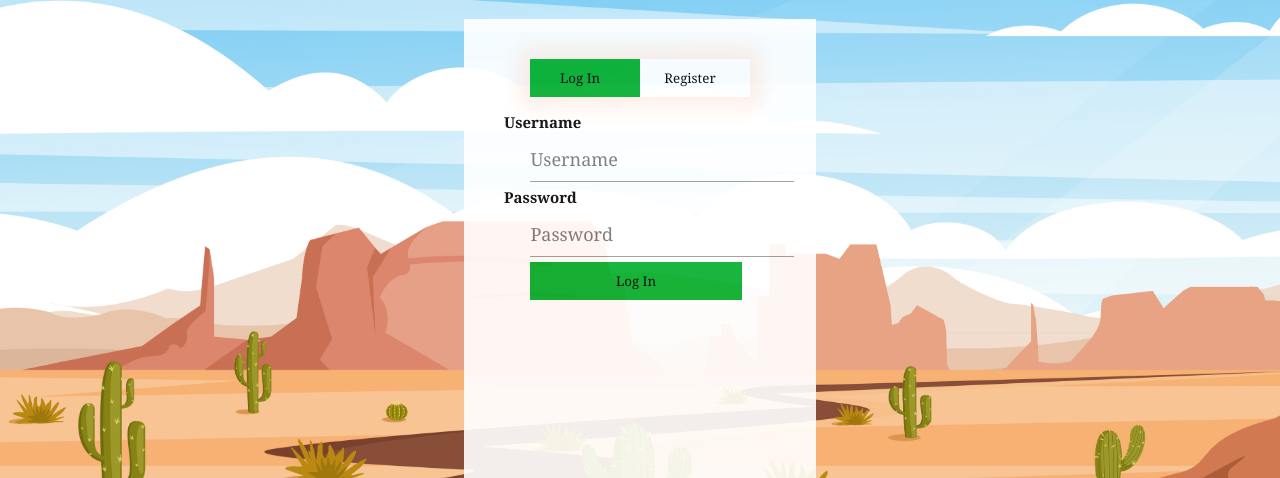
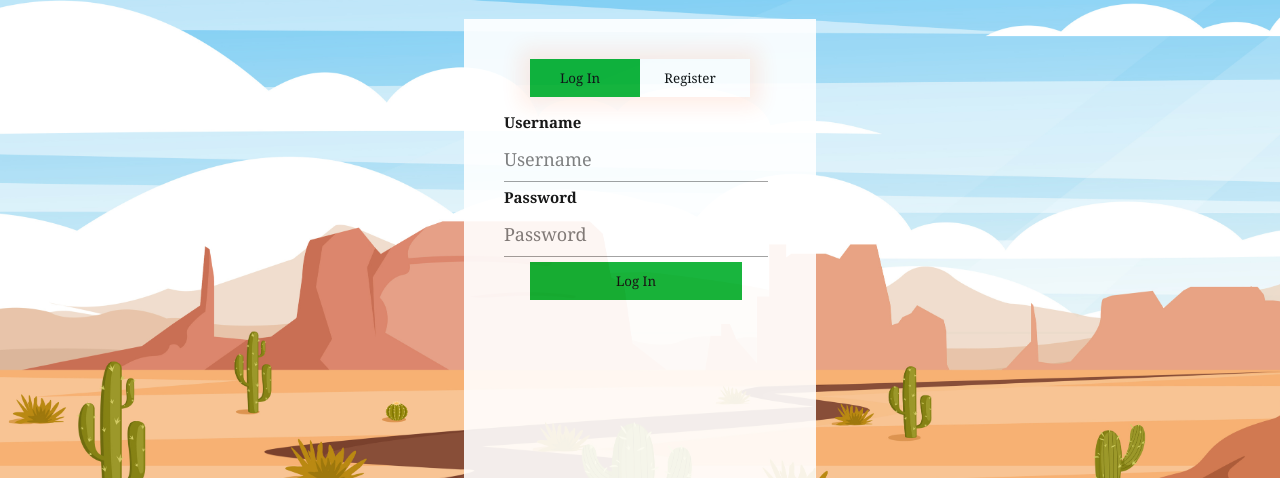
Before and after one commit to GregieBoi/cop4331-small-project-25, a PHP site: page / in a window 1280 px wide; the page is wider, and only the part inside the window is pictured. Shown: the part 166-644 px from the top of that part. Run offline with PHP 8.4, Linux system fonts and the light colour scheme.

Commit message:
removed redundant code causing formatting issues

```diff
--- a/css/styles.css
+++ b/css/styles.css
@@ -198,14 +198,6 @@ body
     opacity: 95%;
 }
 
-input[type="text"],input[type="password"]{
-    text-align: left;
-    width: 50%;
-    margin-left: 10%;
-    margin-bottom: 2%;
-    font-family: 'Georgia', serif;
-}
-
 #inner-title{
     display: inline-block;
     font-size: 0.8em;
@@ -285,6 +277,12 @@ th
 {
     border-bottom: 1px solid #ddd;
 }
+
+tr
+{
+    border-bottom: 1px solid #ddd;
+}
+
 
 tr:hover {background-color: lightgrey;}
 
```
Also changed, not shown: css/dark.css (+5 -9 lines).
